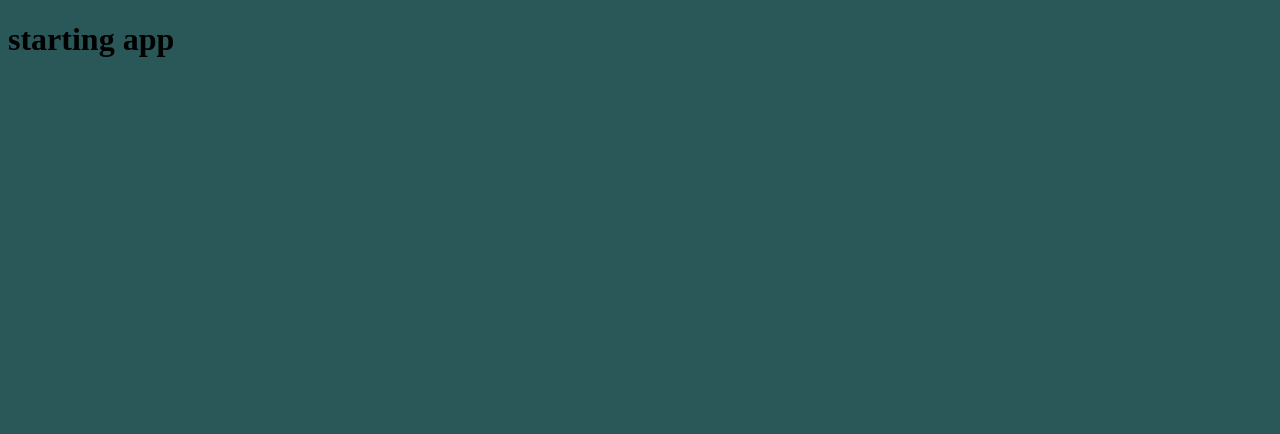
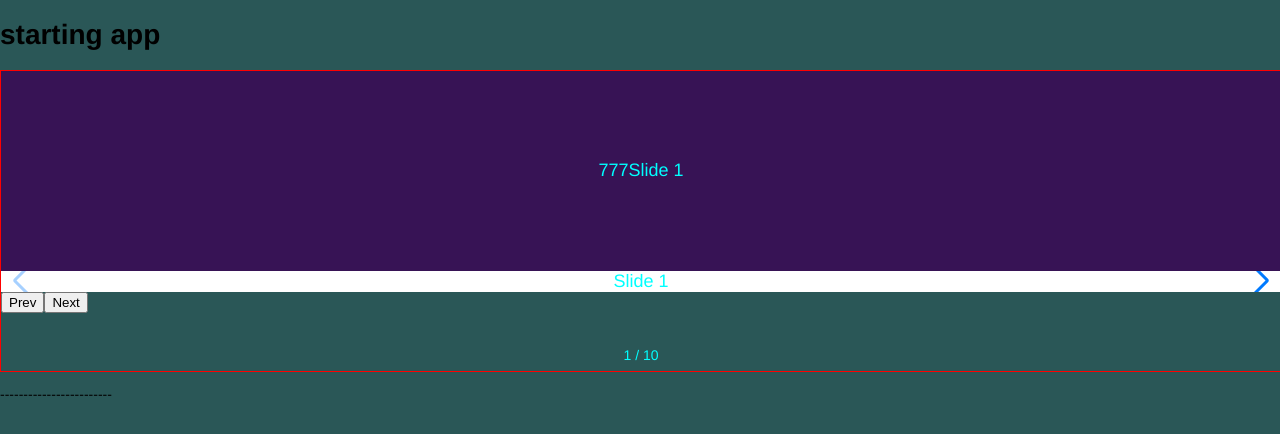
Before and after one commit to jsapro/historical-dates-app, a React app: page / in a window 1280 px wide. Shown: the top 434 px of the page. Built offline with nearby package versions, Linux system fonts and the light colour scheme.

Commit message:
test with swiper

```diff
--- a/src/components/App.scss
+++ b/src/components/App.scss
@@ -3,3 +3,54 @@
 // .container {
 //   background-color: $main-color;
 // }
+
+#app {
+  height: 100%;
+}
+html,
+body {
+  position: relative;
+  height: 100%;
+}
+
+body {
+  background: #eee;
+  font-family: Helvetica Neue, Helvetica, Arial, sans-serif;
+  font-size: 14px;
+  color: #000;
+  margin: 0;
+  padding: 0;
+}
+
+.swiper {
+  width: 100%;
+  height: 100%;
+}
+
+.swiper-slide {
+  text-align: center;
+  font-size: 18px;
+  background: #fff;
+
+  /* Center slide text vertically */
+  display: flex;
+  justify-content: center;
+  align-items: center;
+}
+
+.swiper-slide img {
+  display: block;
+  width: 100%;
+  height: 100%;
+  object-fit: cover;
+}
+
+.mySwiper {
+  min-height: 300px;
+  color: aqua;
+  border: 1px solid red;
+}
+.SwiperSlide {
+  min-height: 200px;
+  background-color: #371355;
+}
--- a/src/components/App.tsx
+++ b/src/components/App.tsx
@@ -1,5 +1,16 @@
-import React, { useState } from 'react';
+import React, { useRef, useState } from 'react';
+import { Swiper, SwiperSlide } from 'swiper/react';
+import { Navigation, Pagination, Scrollbar, A11y } from 'swiper/modules';
+import InnerSwiper from './InnerSwiper/InnerSwiper';
+// import Swiper core and required modules
+import { SwiperNavButtons } from './SwiperNavButton';
 import './App.scss';
+// Import Swiper styles
+import 'swiper/css';
+import 'swiper/css/navigation';
+import 'swiper/css/pagination';
+
+
 
 interface AppProps {
   message: string;
@@ -7,10 +18,56 @@ interface AppProps {
 
 const App = ({ message }: AppProps) => {
   const [rendered, setRendered] = useState(false);
+  const swiperContainerRef = useRef(null);
+
 
   return (
-    <div className="container">
+    <div ref={swiperContainerRef} className="container">
+
       <h1>{message}</h1>
+      <Swiper
+        pagination={{
+          type: 'fraction',
+        }}
+        // navigation={true}
+        modules={[Pagination, Navigation]}
+        className="mySwiper"
+      >
+        <InnerSwiper></InnerSwiper>
+        <SwiperSlide className="SwiperSlide">
+          <p>777</p>Slide 1
+        </SwiperSlide>
+        <SwiperSlide className="SwiperSlide">
+          <p>777</p>Slide 2
+        </SwiperSlide>
+        <SwiperSlide className="SwiperSlide">
+          <p>777</p>Slide 3
+        </SwiperSlide>
+        <SwiperSlide className="SwiperSlide">
+          <p>777</p>Slide 4
+        </SwiperSlide>
+        <SwiperSlide className="SwiperSlide">
+          <p>777</p>Slide 5
+        </SwiperSlide>
+        <SwiperSlide className="SwiperSlide">
+          <p>777</p>Slide 6
+        </SwiperSlide>
+        <SwiperSlide className="SwiperSlide">
+          <p>777</p>Slide 7
+        </SwiperSlide>
+        <SwiperSlide className="SwiperSlide">
+          <p>777</p>Slide 8
+        </SwiperSlide>
+        <SwiperSlide className="SwiperSlide">
+          <p>777</p>Slide 9
+        </SwiperSlide>
+        <SwiperSlide className="SwiperSlide">
+          <p>777</p>Slide 10
+        </SwiperSlide>
+        <SwiperNavButtons></SwiperNavButtons>
+      </Swiper>
+      <p>------------------------</p>
+
     </div>
   );
 };
--- /dev/null
+++ b/src/components/InnerSwiper/InnerSwiper.tsx
@@ -0,0 +1,24 @@
+import React from 'react';
+import SwiperCore, { Navigation, Pagination } from 'swiper/modules';
+import { Swiper, SwiperSlide } from 'swiper/react';
+
+// Import Swiper styles
+import 'swiper/css';
+import 'swiper/css/navigation';
+import 'swiper/css/pagination';
+
+// Install Swiper modules
+// SwiperCore.use([Navigation, Pagination]);
+
+const InnerSwiper = () => {
+  return (
+    <Swiper navigation={true} pagination modules={[Navigation]}>
+      <SwiperSlide>Slide 1</SwiperSlide>
+      <SwiperSlide>Slide 2</SwiperSlide>
+      <SwiperSlide>Slide 3</SwiperSlide>
+      {/* Add more slides as needed */}
+    </Swiper>
+  );
+};
+
+export default InnerSwiper;
--- /dev/null
+++ b/src/components/SwiperNavButton.tsx
@@ -0,0 +1,13 @@
+import React from 'react';
+import { useSwiper } from 'swiper/react';
+
+export const SwiperNavButtons = () => {
+  const swiper = useSwiper();
+
+  return (
+    <div className="swiper-nav-btns">
+      <button onClick={() => swiper.slidePrev()}>Prev</button>
+      <button onClick={() => swiper.slideNext()}>Next</button>
+    </div>
+  );
+};
```
